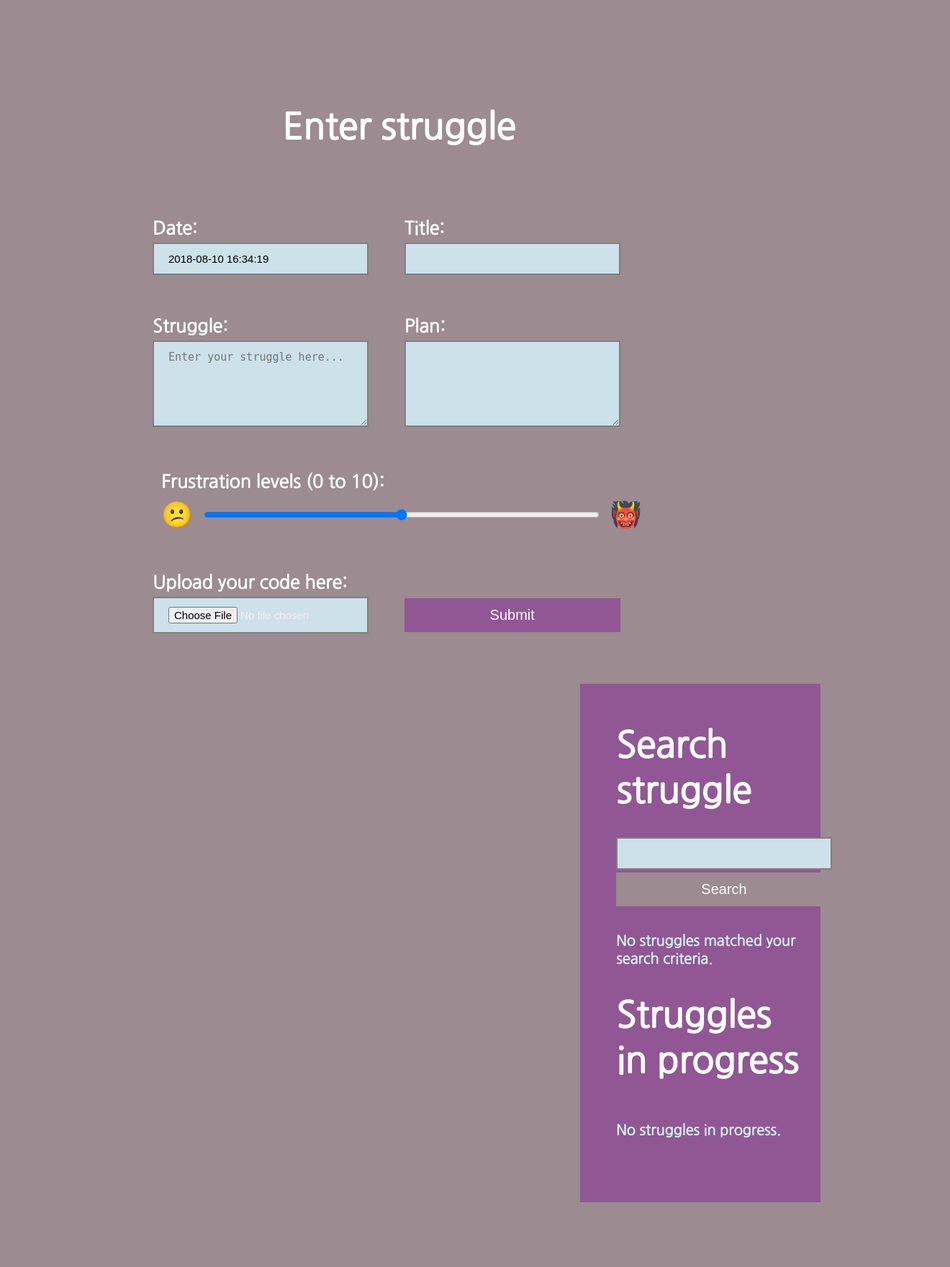
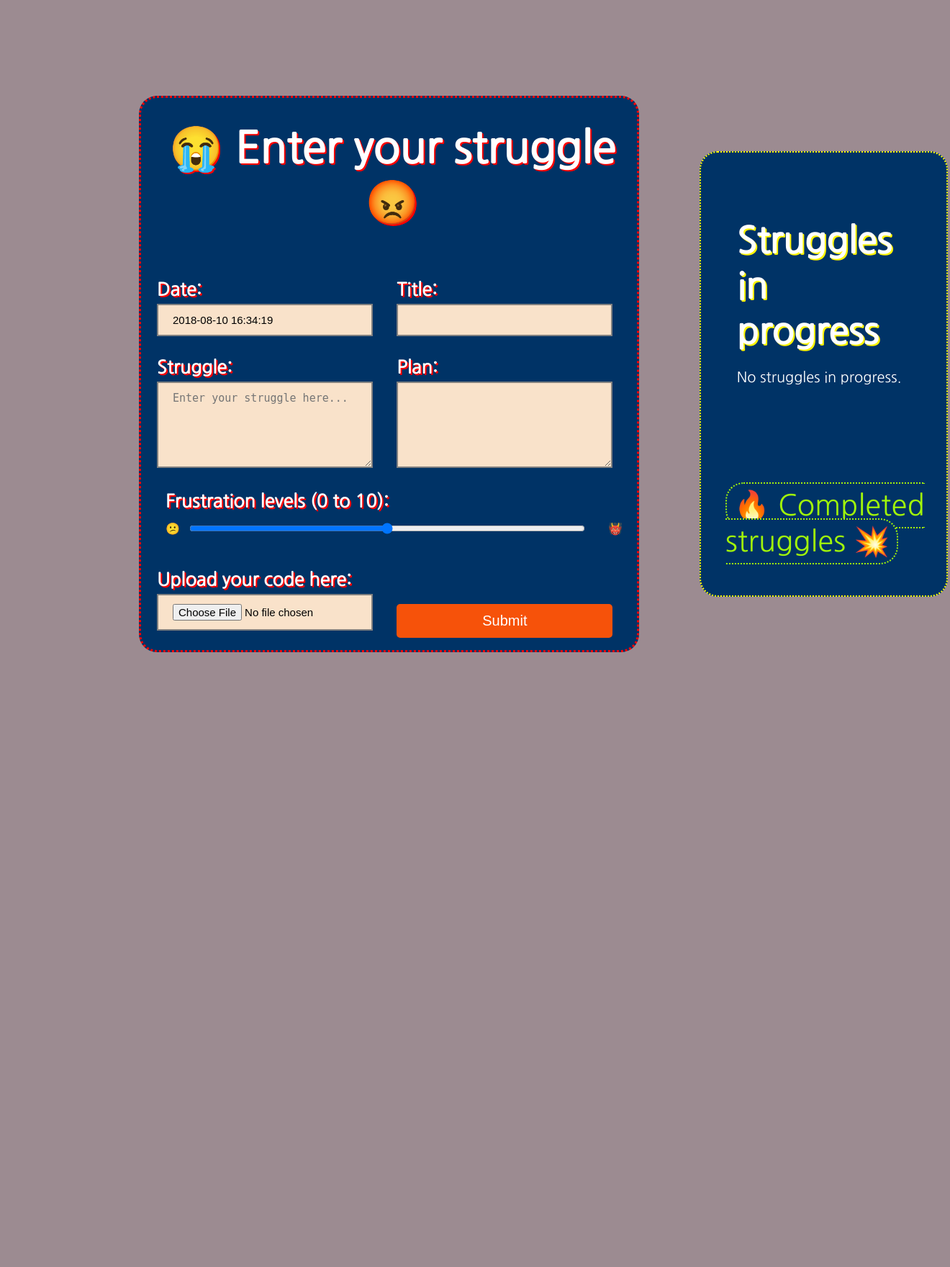
Before and after one commit to Katy600/progress-tracker, a Django app: page /delete/1/ in a window 1320 px wide. Shown: the whole page at 72% size. After the commit the page ends 906 px from the top, so only its background shows below. Run offline with Django 3.2, Linux system fonts and the light colour scheme; tables that the repository leaves empty hold one stand-in row (values such as "Sample post").

Commit message:
Neaten CSS.

```diff
--- a/struggle_input/forms.py
+++ b/struggle_input/forms.py
@@ -21,6 +21,6 @@
   	initial=datetime.now)
 
   class Meta:
-      model = StruggleData
-      fields = ['title', 'time_started', 'time_ended', 'struggle', 'plan', 'frustration_level', 'learning_level', 'code_screen_shot', 'review_learning','struggle_in_progess', 'code_screen_shot_update', 'helpful_link']
-      ordering = ['-priority', 'time_started']
+    model = StruggleData
+    fields = ['title', 'time_started', 'time_ended', 'struggle', 'plan', 'frustration_level', 'learning_level', 'code_screen_shot', 'review_learning','struggle_in_progess', 'code_screen_shot_update', 'helpful_link']
+    ordering = ['-priority', 'time_started']
--- a/struggle_input/static/css/struggle.css
+++ b/struggle_input/static/css/struggle.css
@@ -7,37 +7,16 @@
 }
 
 p {
-  color: #d2effd;
+  color: white;
   display: inline;
   font-size: 20px;
-  font-weight: bold;
+ /* font-weight: bold;*/
   width: 400px;
-  padding-bottom: 15px;
-}
-
-a {
-  color: hotpink;
-  display: inline;
-  font-size: 20px;
-  font-weight: bold;
-  padding-top: 50px;\
-  width: 400px;
-}
-
-a:hover {
-  color: #fd1388;
 }
 
 h1 {
   color: white;
-  font-size: 50px;
-}
-
-h2 {
-  font-size: 40px;
-  display: inline;
-  padding-bottom: 20px;
-  color: white;
+  font-size: 60px;
 }
 
 label {
@@ -59,13 +38,17 @@
   margin-left: 15px;
 }
 
+input[class=search-button]{
+  width: 500px;
+}
+
 input[id=search]{
   border: none;
   color: white;
   padding: 12px 20px;
   text-decoration: none;
   cursor: pointer;
-  width: 300px;
+  width: 500px;
   font-size: 20px;
   background-color: #9C8B91;
 }
@@ -80,7 +63,7 @@
   padding: 12px 20px;
   margin: 4px 0px;
   border: 2px solid grey;
-  background-color: #CDE1EB;
+  background-color: #f9e2ca;
   font-size: 15px;
   font-color: black;
 }
@@ -95,7 +78,7 @@
 }
 
 input[id=submit]{
-  background-color: #905794;
+  background-color: #f6520a;
   border: none;
   color: white;
   padding: 12px 20px;
@@ -105,11 +88,27 @@
   font-size: 20px;
   display: inline-block;
   margin-top: 80px;
+  border-radius: 5px;
 }
 
 input[id=submit]:hover {
-  background-color: #785794;
+  background-color: #d80000;
 }
+
+input[id=submit-complete]{
+  background-color: yellow;
+  border: none;
+  color: #003366;
+  padding: 12px 20px;
+  text-decoration: none;
+  margin-top: 50px;
+  cursor: pointer;
+  font-size: 20px;
+  display: inline-block;
+  margin-top: 80px;
+  border-radius: 5px;
+}
+
 
 input[id=id_frustration_level] {
   width: 550px;
@@ -164,24 +158,138 @@
   width: 600px;
 }
 
-.main-headings {
-  text-align: center;
-  padding-top: 20px;
+.struggle-updates-section {
+  background-color: #003366;
+  border-radius: 25px;
+  padding-bottom: 50px;
+  padding-top: 50px;
+  margin-left: 40px;
+  border: 2px solid yellow;
+  border-style: dotted;
 }
 
-.right {
-  background-color: #905794;
-  float: right;
-  width: 20%;
-  padding: 20px;
+.struggles-in-progress {
   padding-left: 50px;
-  margin-top: 90px;
+  padding-bottom: 50px;
   margin-bottom: 90px;
-  height: 85%;
-  margin-right: 180px;
+  margin-right: 60px;
+  border-radius: 25px;
 }
 
-.left {
+.struggles-in-progress h2 {
+  font-size: 50px;
+  color: white;
+  margin-bottom: 0px;
+  text-shadow: 2px 2px #fff400;
+}
+
+.struggles-in-progress a {
+  font-size: 30px;
+  margin-bottom: 0px;
+  text-decoration: none;
+}
+
+.struggles-in-progress a:hover {
+  color: yellow;
+}
+
+.struggles-in-progress a, p, li {
+  list-style: none;
+}
+
+.struggles-in-progress a{
+  color: yellow;
+}
+
+.struggles-in-progress-link {
+  border-radius: 25px;
+  border: 2px solid yellow;
+  border-style: dotted;
+}
+
+.struggles-in-progress-link li:hover{
+  background-color: #f97115;
+  border-radius: 25px;
+}
+
+.filter-enter {
+  padding-left: 35%;
+}
+
+.filter-enter h1 {
+  padding-left: 30px;
+}
+
+.filter-struggles {
+  padding-left: 50px;
+  padding-bottom: 50px;
+  border-radius: 25px;
+  background-color: #003366;
+  border-radius: 25px;
+  margin-left: 0px;
+  border: 2px solid yellow;
+  border-style: dotted;
+  height: 95%;
+}
+
+.struggle-list {
+  width: 50%;
+}
+
+.struggles-list h2 {
+  font-size: 50px;
+  color: white;
+  margin-bottom: 0px;
+  text-shadow: 2px 2px #fff400;
+}
+
+.struggles-list a {
+  font-size: 30px;
+  margin-bottom: 0px;
+  text-decoration: none;
+  color: #a1f60a;
+}
+
+.struggles-list a, p, li {
+  list-style: none;
+}
+
+.struggles-list-link {
+  border-radius: 25px;
+  border: 2px solid yellow;
+  border-style: dotted;
+  width: 30%;
+  margin-left: 35%;
+}
+
+.struggles-list-link li:hover{
+  background-color: green;
+  border-radius: 25px;
+}
+
+.completed-struggles-link {
+  padding-left: 10%;
+}
+
+.completed-struggles-link a {
+  font-size: 40px;
+  color: #a1f60a;
+  margin-top: 20px;
+  margin-bottom: 0px;
+  text-decoration: none;
+  background-color: #003366;
+  padding:10px;
+  border-radius: 25px;
+  border: 2px solid #a1f60a;
+  border-style: dotted;
+  text-decoration: none;
+}
+
+.completed-struggles-link a:hover {
+  background-color: green;
+}
+
+.left-of-initial-form {
   float: left;
   padding: 20px;
   margin-top: 90px;
@@ -194,11 +302,35 @@
   margin: 20px;
   padding: 10px;
   float: left;
+  border-style: dotted;
+  border-color: red;
+  border-radius: 25px;
+  background-color: #003366;
 }
 
 .enter-struggle-table td {
-  padding: 3px;
   padding-left: 10px;
+}
+
+.enter-struggle-table h1 {
+  text-align: center;
+  padding-top: 20px;
+  text-shadow: 2px 2px #ff0000;
+}
+
+.enter-struggle-table tr td label {
+  text-shadow: 2px 2px #ff0000;
+}
+
+.struggle-details-review-heading h1{
+  color: white;
+  font-size: 40px;
+  text-align: left;
+  padding-left: 20px;
+}
+
+#date {
+  margin-top: 30px;
 }
 
 .struggle-details-on-review-page p {
@@ -207,22 +339,22 @@
 }
 
 .struggle-details-on-review-page {
-  background-color: #905794;
-  margin: 50px;
+  margin: 20px;
 }
 
-.struggle-details-on-review-pagee td {
-  padding: 10px;
-  width: 50%;
+.struggle-details-on-review-page td {
+  padding-right: 30px;
+  vertical-align: top;
 }
 
 .struggle-details-on-review-page {
   padding: 20px;
 }
 
-.struggle-details-on-review-page table, tr, td, h2 {
+.struggle-details-on-review-page table tr td h2 {
   font-size: 35px;
-  color: #ffe5f2;
+  color: #003366;
+  /*font-weight: bold;*/
 }
 
 .struggle-reviewing-details {
--- a/struggle_input/templates/struggle_input/struggle_form.html
+++ b/struggle_input/templates/struggle_input/struggle_form.html
@@ -11,11 +11,14 @@
   </script>
 </head>
 <body>
-  <div class="left">
+  <table>
+    <tr>
+      <td>
+        <div class="left-of-initial-form">
           <form action="{% url 'struggles_input' %}" method="post" enctype="multipart/form-data">
             <table class="enter-struggle-table">
               <tr>
-          <td colspan="2" class="main-headings"><h1>Enter struggle</h1></td>
+                <td colspan="2"><h1>😭 Enter your struggle 😡</h1></td>
               </tr>
               <tr>
                 <td colspan="2">
@@ -82,45 +85,29 @@
             </table>
           </form>
         </div>
-
-  <div class="right">
-    <h1>Search struggle</h1>
-    {% if errors %}
-      {% for error in errors %}
-          {{ error }}
-          {% endfor %}
-    {% endif %}
-    <form  action="{% url 'struggles_search' %}" method="get">
-      <input class="search-button" type="text" name="q">
-      <input id="search" class="search-button" type="submit" value="Search">
-    </form>
-    {% if searching %}
-      <h1>View struggle</h1>
-      <p>You searched for: <strong>{{ query }}</strong></p>
-    {% endif %}
-      {% if struggles %} <br>
-      <p>Found {{ struggles|length }} struggle{{ struggles|pluralize }}</p>
-        {% for struggle in struggles %}
-          <a class="space" href="{% url 'struggle-detail' pk=struggle.pk %}">
-            <p class="space" ><li>{{ struggle.title }}</li></p>
-          </a>
-        {% endfor %}
-      {% else %}
-        <br><p>No struggles matched your search criteria.</p>
-    {% endif %}
-
-    <h1>Struggles in progress</h1>
+      </td>
+      <td>
+        <div class="struggle-updates-section">
+          <div class="struggles-in-progress">
+            <h2>Struggles in progress</h2>
             {% for struggle in struggles_in_progress %}
               {% if struggle.struggle_in_progess == False  %}
-            <a class="space" href="{% url 'struggle-complete' pk=struggle.id %}">
-              <p class="space" ><li>{{ struggle.title }}</li></p>
+              <div class="struggles-in-progress-link">
+                <a href="{% url 'struggle-complete' pk=struggle.id %}">
+                  <p><li> 💨 {{ struggle.title }}</li></p>
                 </a>
+              </div>
               {% endif%}
             {% empty %}
               <br><p>No struggles in progress.</p>
-
             {% endfor %}
           </div>
-
+          <div class="completed-struggles-link">
+            <a href="{% url 'struggle-list' %}">🔥 Completed struggles 💥</a>
+          </div>
+        </div>
+      </td>
+    </tr>
+  </table>
 </body>
 </html>
--- a/struggle_input/urls.py
+++ b/struggle_input/urls.py
@@ -1,15 +1,14 @@
 from django.conf import settings
 from django.conf.urls import url
 from django.conf.urls.static import static
-from .views import AddStruggle, DetailStruggleView,  CompleteStruggleFormView
+from .views import AddStruggle, DetailStruggleView,  CompleteStruggleFormView, StruggleListView
 from django.urls import include, path
 from . import views
 
 
 urlpatterns = [
-
 	path('struggles/input/',  AddStruggle.as_view(), name='struggles_input'),
-	path('complete/', CompleteStruggleFormView.as_view(), name='complete'),
+	path('struggles/list/', StruggleListView.as_view(), name='struggle-list'),
 	path('complete/<int:pk>/', CompleteStruggleFormView.as_view(), name='struggle-complete'),
 	path('delete/<int:pk>/',  AddStruggle.as_view(), name='struggle-delete'),
 	path('struggles/<int:pk>/', DetailStruggleView.as_view(), name='struggle-detail'),
--- a/struggle_input/views.py
+++ b/struggle_input/views.py
@@ -5,23 +5,22 @@
 from .models import StruggleData
 from .forms import StruggleModelForm
 import datetime
+from django.utils import timezone
 from django.urls import reverse
 from django.template import RequestContext
 from django.views.generic.edit import FormView
 from django.views.generic.detail import DetailView
-from django.utils import timezone
 from django.views.generic.edit import UpdateView
+from django.views.generic.list import ListView
 
 from django.http import HttpResponseForbidden
 from django.shortcuts import get_object_or_404, redirect, render, reverse
 
 
-
-
 def search(request):
-  form = StruggleModelForm()
+  # form = StruggleModelForm()
   errors = []
-  struggles_in_progress = StruggleData.objects.filter(struggle_in_progess=True)
+  # struggles_in_progress = StruggleData.objects.filter(struggle_in_progess=True)
 
   if 'q' in request.GET:
     q = request.GET['q']
@@ -31,8 +30,19 @@
       errors.append('Please enter at most 20 characters.')
     else:
       struggles = StruggleData.objects.filter(title__icontains=q)
-      return render(request, 'struggle_input/struggle_form.html',{'struggles': struggles, 'query': q, 'form': form, 'searching': True, 'struggles_in_progress': struggles_in_progress })
-  return render(request, 'struggle_input/struggle_form.html', {'errors': errors, 'form': form, 'searching': True,  'struggles_in_progress': struggles_in_progress})
+      return render(request, 'struggle_input/struggle-list.html',{'struggles': struggles, 'query': q, 'searching': True })
+  return render(request, 'struggle_input/struggle-list.html', {'errors': errors, 'searching': True})
+
+
+class StruggleListView(ListView):
+  model = StruggleData
+  template_name = 'struggle_input/struggle-list.html'
+
+  def get_context_data(self, **kwargs):
+    context = super().get_context_data(**kwargs)
+    context['struggles'] = StruggleData.objects.all()
+
+    return context
 
 
 class AddStruggle(FormView):
```
Also changed, not shown: other parts of struggle_input/static/css/struggle.css (+29 -6 lines), struggle_input/templates/struggle_input/struggle-complete.html (+14 -16 lines), struggle_input/templates/struggle_input/struggle-detail.html (+21 -8 lines), struggle_input/templates/struggle_input/struggle-list.html (added, +61 -0 lines). Lines whose indentation alone changed are shown as unchanged.
